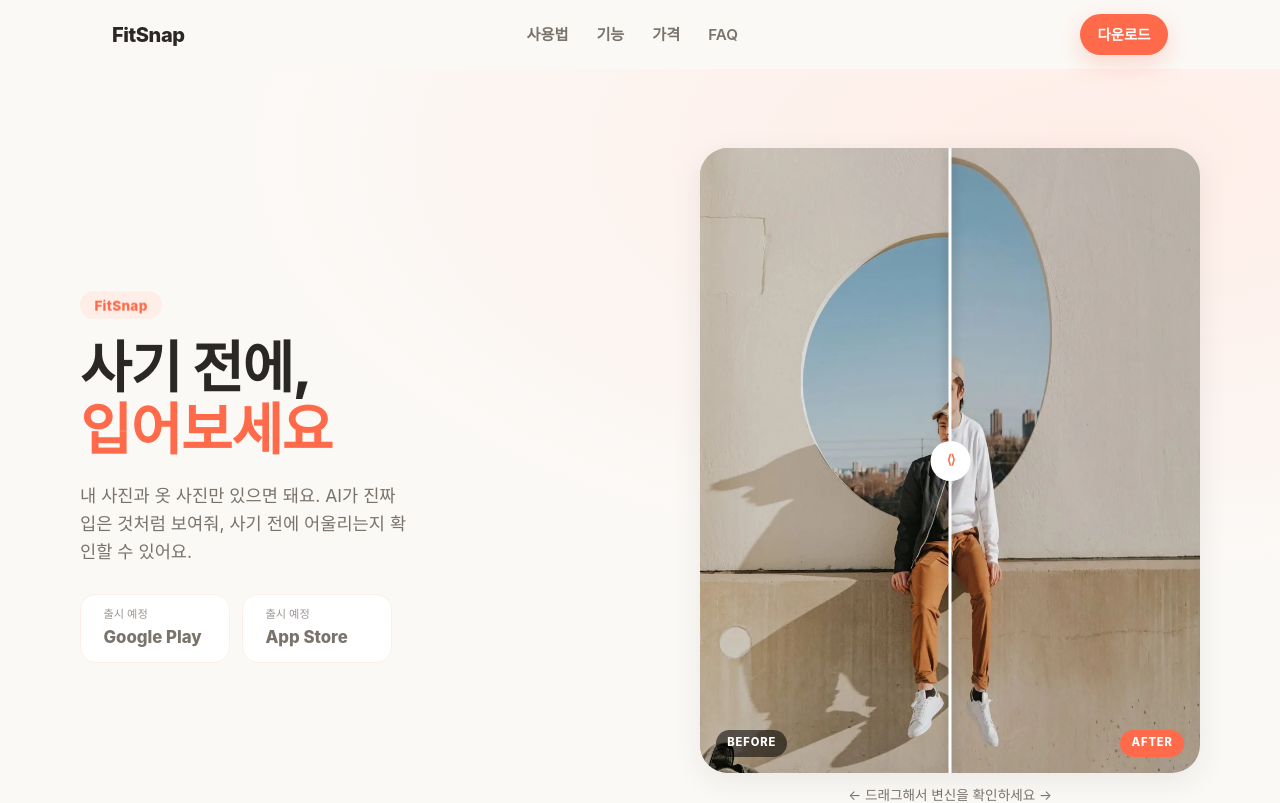
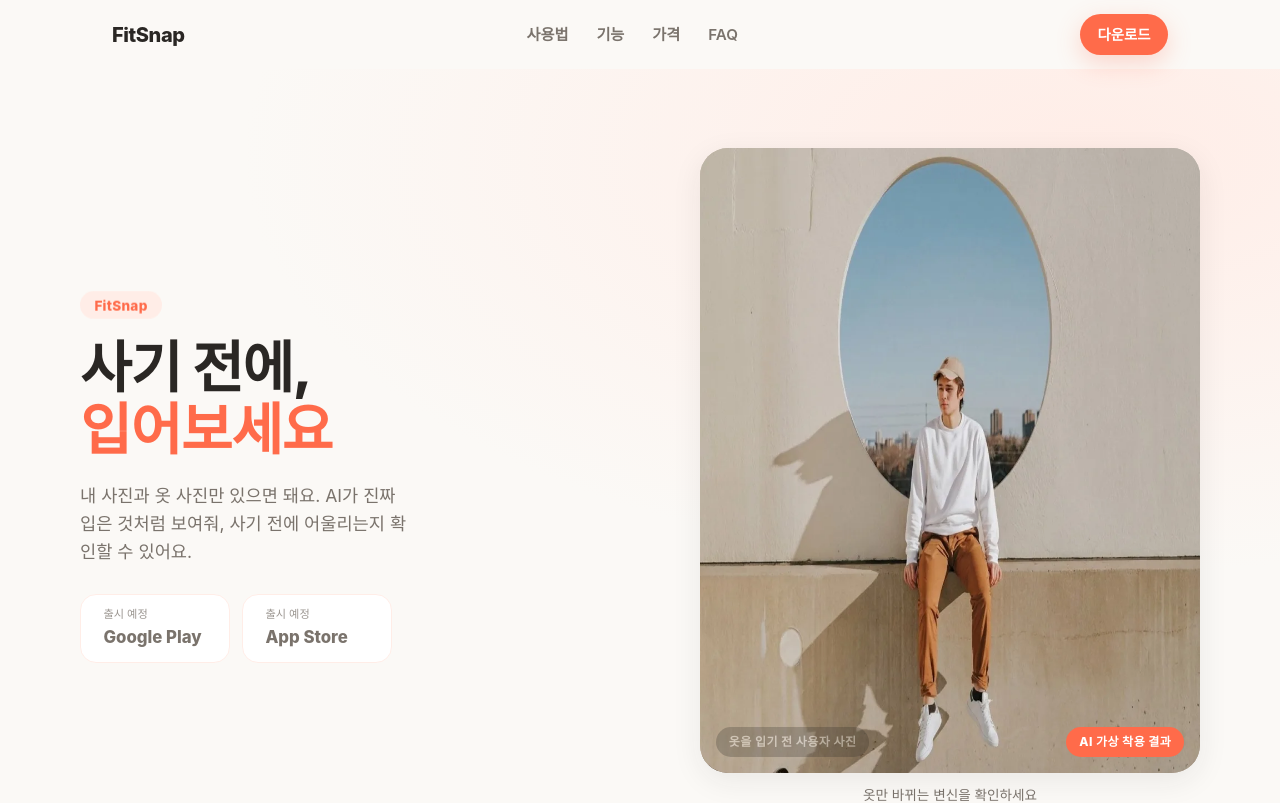
Before and after one commit to longpapa82-cyber/fitsnap-web, a React (Vite) app: page / in a window 1280 px wide. Shown: the top 803 px of the page. Built offline with nearby package versions, Linux system fonts and the light colour scheme.

Commit message:
fix: before/after 슬라이더 → 크로스페이드 전환(앱 TransformDemo 방식)
슬라이더는 정렬된 진짜 VTON 쌍이 필수인데 데모 이미지는 다른 촬영 컷이라
경계가 어긋났음. 크로스페이드(opacity 전환)는 정렬 불필요 → 앱과 동일하게 해결.

```diff
--- a/src/components/ui/BeforeAfter.tsx
+++ b/src/components/ui/BeforeAfter.tsx
@@ -1,4 +1,4 @@
-import { useCallback, useEffect, useRef, useState } from 'react';
+import { useEffect, useState } from 'react';
 import { useReducedMotion } from '../../hooks/useReducedMotion';
 import { asset } from '../../lib/asset';
 import './before-after.css';
@@ -8,115 +8,47 @@ interface BeforeAfterProps {
   afterSrc: string;
   beforeAlt?: string;
   afterAlt?: string;
-  /** CLS 방어용 원본 종횡비(width, height). 미지정 시 CSS aspect-ratio가 대신. */
-  width?: number;
-  height?: number;
 }
 
 /**
- * Before/After 슬라이더 — FitSnap "변신의 순간" 핵심 인터랙션.
- * 앱 BeforeAfterSlider 로직을 웹으로 각색:
- *  - after를 전체로 깔고, before를 위에 얹되 clip-path(inset)로 손잡이 위치까지만 표시.
- *  - 두 이미지 모두 스테이지 전체 크기 → 클립해도 왜곡 없이 정확히 겹침.
- *  - 진입 시 자동 좌→우 스윕 1회로 "이렇게 바뀌었어요" 시연(reduced-motion 존중).
- *  - pointer 이벤트로 드래그. clip-path/opacity만 변경 → 컴포지터 친화.
+ * Before/After 크로스페이드 데모 — 앱 TransformDemo 방식(docs/10 무대3) 웹 이식.
+ *
+ * 왜 슬라이더가 아니라 크로스페이드인가:
+ *  슬라이더(경계 분할)는 "동일 카메라·동일 구도에 옷만 바뀐 진짜 VTON 쌍"이어야 정렬된다.
+ *  데모 자산(onboard before/after)은 다른 촬영 컷이라 슬라이더에선 경계가 어긋난다.
+ *  크로스페이드는 두 이미지를 겹쳐 opacity만 전환 → 정렬 불필요, 앱과 동일하게 자연스럽다.
+ *
+ * 동작: after 유지(1.4s) → before로 페이드(0.9s) → 유지 → after로 반복.
+ * reduced-motion이면 after 고정(정적).
  */
-export function BeforeAfter({
-  beforeSrc,
-  afterSrc,
-  beforeAlt = '변경 전',
-  afterAlt = '변경 후',
-  width = 900,
-  height = 1125,
-}: BeforeAfterProps) {
-  const stageRef = useRef<HTMLDivElement>(null);
-  const [pos, setPos] = useState(0.5); // 0~1
-  const [dragging, setDragging] = useState(false);
-  const [demoed, setDemoed] = useState(false);
+export function BeforeAfter({ beforeSrc, afterSrc, beforeAlt = '원본', afterAlt = '입은 모습' }: BeforeAfterProps) {
   const reduced = useReducedMotion();
+  const [showAfter, setShowAfter] = useState(true); // after 보임 여부
 
-  // 포인터 위치 → 비율.
-  const updateFromClientX = useCallback((clientX: number) => {
-    const el = stageRef.current;
-    if (!el) return;
-    const rect = el.getBoundingClientRect();
-    const ratio = (clientX - rect.left) / rect.width;
-    setPos(Math.min(1, Math.max(0, ratio)));
-  }, []);
-
-  const onPointerDown = (e: React.PointerEvent) => {
-    setDragging(true);
-    (e.target as HTMLElement).setPointerCapture(e.pointerId);
-    updateFromClientX(e.clientX);
-  };
-  const onPointerMove = (e: React.PointerEvent) => {
-    if (dragging) updateFromClientX(e.clientX);
-  };
-  const onPointerUp = () => setDragging(false);
-
-  // 키보드 접근성: 좌우 화살표로 조절.
-  const onKeyDown = (e: React.KeyboardEvent) => {
-    if (e.key === 'ArrowLeft') setPos((p) => Math.max(0, p - 0.05));
-    if (e.key === 'ArrowRight') setPos((p) => Math.min(1, p + 0.05));
-  };
-
-  // 진입 자동 시연: 뷰포트 진입 시 1회 좌→우 스윕. reduced-motion이면 생략.
   useEffect(() => {
-    if (reduced || demoed) return;
-    const el = stageRef.current;
-    if (!el) return;
-    const io = new IntersectionObserver(
-      (entries) => {
-        if (entries[0]?.isIntersecting) {
-          setDemoed(true);
-          io.disconnect();
-          // 0.5 → 0.15 → 0.85 → 0.5 시퀀스 (CSS transition이 부드럽게 처리)
-          const seq = [0.15, 0.85, 0.5];
-          seq.forEach((v, i) => setTimeout(() => setPos(v), 400 + i * 700));
-        }
-      },
-      { threshold: 0.4 }
-    );
-    io.observe(el);
-    return () => io.disconnect();
-  }, [reduced, demoed]);
-
-  const pct = pos * 100;
+    if (reduced) {
+      setShowAfter(true);
+      return;
+    }
+    // 1.4s 유지 + 0.9s 전환 = 2.3s 주기로 토글.
+    const id = setInterval(() => setShowAfter((v) => !v), 2300);
+    return () => clearInterval(id);
+  }, [reduced]);
 
   return (
-    <div
-      ref={stageRef}
-      className="ba-stage"
-      onPointerDown={onPointerDown}
-      onPointerMove={onPointerMove}
-      onPointerUp={onPointerUp}
-      role="slider"
-      aria-label="변경 전후 비교 슬라이더"
-      aria-valuemin={0}
-      aria-valuemax={100}
-      aria-valuenow={Math.round(pct)}
-      tabIndex={0}
-      onKeyDown={onKeyDown}
-    >
-      {/* after: 전체 배경. width/height 명시로 CLS(레이아웃 시프트) 방어. asset()로 base 접두. */}
-      <img className="ba-img" src={asset(afterSrc)} alt={afterAlt} width={width} height={height} draggable={false} />
-      {/* before: 위에 얹고 오른쪽을 클립(손잡이 오른쪽은 after가 보임) */}
+    <div className="ba-stage" aria-label="변경 전후 비교">
+      {/* before: 아래 깔림 */}
+      <img className="ba-img" src={asset(beforeSrc)} alt={beforeAlt} draggable={false} />
+      {/* after: 위에 얹고 opacity 전환 */}
       <img
-        className={`ba-img ba-before${dragging ? '' : ' ba-anim'}`}
-        src={asset(beforeSrc)}
-        alt={beforeAlt}
-        width={width}
-        height={height}
+        className={`ba-img ba-after${showAfter ? ' ba-show' : ''}`}
+        src={asset(afterSrc)}
+        alt={afterAlt}
         draggable={false}
-        style={{ clipPath: `inset(0 ${100 - pct}% 0 0)` }}
       />
-      {/* 손잡이 */}
-      <div className={`ba-handle${dragging ? '' : ' ba-anim'}`} style={{ left: `${pct}%` }} aria-hidden>
-        <span className="ba-handle-grip">⟨ ⟩</span>
-      </div>
-      {/* 라벨 */}
-      <span className="ba-label ba-label--before">BEFORE</span>
-      <span className="ba-label ba-label--after">AFTER</span>
+      {/* 라벨: 현재 보이는 쪽 강조 */}
+      <span className={`ba-label ba-label--before${showAfter ? '' : ' ba-label--on'}`}>{beforeAlt}</span>
+      <span className={`ba-label ba-label--after${showAfter ? ' ba-label--on' : ''}`}>{afterAlt}</span>
     </div>
   );
 }
--- a/src/components/ui/before-after.css
+++ b/src/components/ui/before-after.css
@@ -5,14 +5,8 @@
   border-radius: var(--radius-lg);
   overflow: hidden;
   box-shadow: var(--shadow-soft);
-  cursor: ew-resize;
-  touch-action: none; /* 드래그 시 스크롤 방지 */
   background: var(--color-coral-tint);
   user-select: none;
-}
-.ba-stage:focus-visible {
-  outline: 3px solid var(--color-coral);
-  outline-offset: 3px;
 }
 
 .ba-img {
@@ -24,53 +18,33 @@
   pointer-events: none;
 }
 
-/* clip/이동에 부드러운 전환. 드래그 중(ba-anim 없음)엔 즉시 반응. */
-.ba-before.ba-anim { transition: clip-path var(--duration) var(--ease-out-expo); }
-.ba-handle.ba-anim { transition: left var(--duration) var(--ease-out-expo); }
-
-.ba-handle {
-  position: absolute;
-  top: 0;
-  bottom: 0;
-  width: 3px;
-  background: #fff;
-  transform: translateX(-50%);
-  box-shadow: 0 0 12px rgba(0, 0, 0, 0.3);
-  pointer-events: none;
+/* after: 위에 얹고 opacity 크로스페이드(앱 TransformDemo 방식). */
+.ba-after {
+  opacity: 0;
+  transition: opacity 900ms ease-in-out;
 }
-.ba-handle-grip {
-  position: absolute;
-  top: 50%;
-  left: 50%;
-  transform: translate(-50%, -50%);
-  width: 40px;
-  height: 40px;
-  display: grid;
-  place-items: center;
-  background: #fff;
-  color: var(--color-coral);
-  border-radius: var(--radius-full);
-  font-size: 0.8rem;
-  font-weight: 800;
-  letter-spacing: -2px;
-  box-shadow: var(--shadow-soft);
+.ba-after.ba-show {
+  opacity: 1;
 }
 
 .ba-label {
   position: absolute;
   bottom: 1rem;
-  padding: 0.3rem 0.7rem;
+  padding: 0.35rem 0.8rem;
   border-radius: var(--radius-full);
-  font-size: 0.7rem;
+  font-size: 0.75rem;
   font-weight: 800;
-  letter-spacing: 0.08em;
-  background: rgba(0, 0, 0, 0.55);
+  letter-spacing: 0.04em;
   color: #fff;
   pointer-events: none;
+  opacity: 0.35;
+  transition: opacity 900ms ease-in-out;
 }
-.ba-label--before { left: 1rem; }
+.ba-label--on { opacity: 1; }
+.ba-label--before { left: 1rem; background: rgba(42, 39, 36, 0.7); }
 .ba-label--after { right: 1rem; background: var(--color-coral); }
 
 @media (prefers-reduced-motion: reduce) {
-  .ba-before.ba-anim, .ba-handle.ba-anim { transition: none; }
+  .ba-after { opacity: 1; transition: none; }
+  .ba-label { transition: none; }
 }
--- a/src/sections/Hero.tsx
+++ b/src/sections/Hero.tsx
@@ -42,7 +42,7 @@ export function Hero() {
               beforeAlt="옷을 입기 전 사용자 사진"
               afterAlt="AI 가상 착용 결과"
             />
-            <p className="hero-hint">← 드래그해서 변신을 확인하세요 →</p>
+            <p className="hero-hint">옷만 바뀌는 변신을 확인하세요</p>
           </div>
         </Reveal>
       </div>
```
